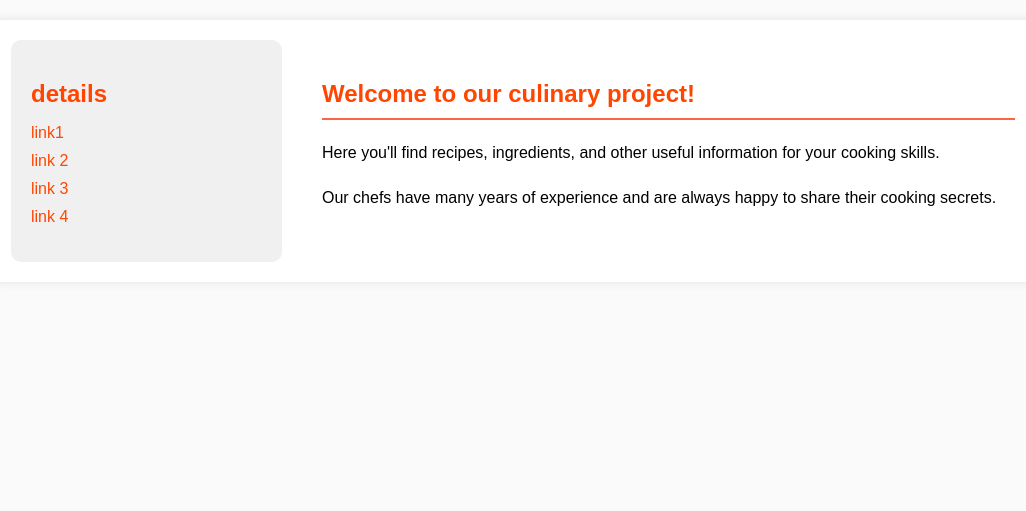
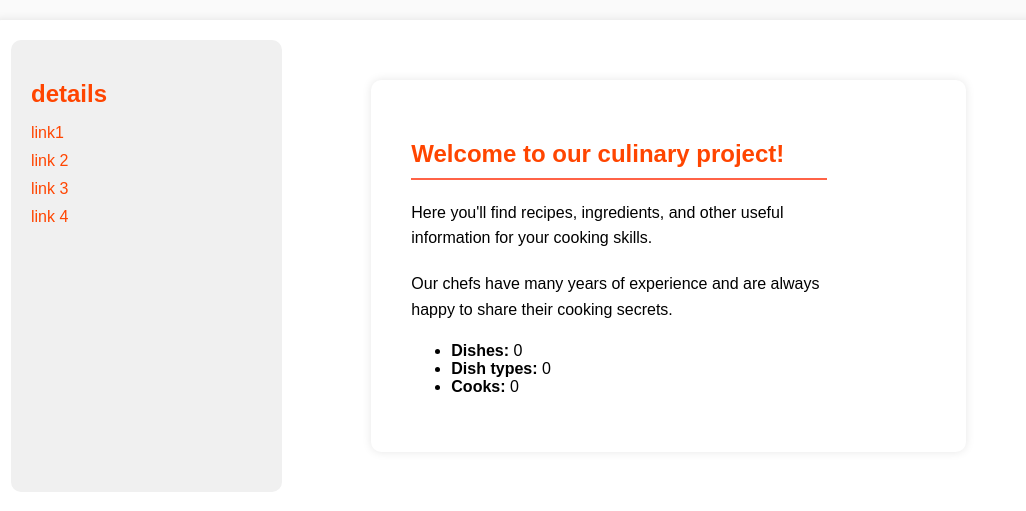
Before and after one commit to VShveda/kitchen_restaurant, a Django app: page / in a window 1280 px wide. Shown: the part 158-669 px from the top of the page, without its empty margins (117-1143 px from the left). Run offline with Django 5.2, Linux system fonts and the light colour scheme; data that the repository does not hold is empty.

Commit message:
finalized index.html add fixed flack8

```diff
--- a/kitchen/urls.py
+++ b/kitchen/urls.py
@@ -1,4 +1,5 @@
 from django.urls import path
+
 from kitchen.views import index
 
 
--- a/templates/kitchen/index.html
+++ b/templates/kitchen/index.html
@@ -3,10 +3,18 @@
 {% block title %}Home{% endblock %}
 
 {% block content %}
-<section class="main">
-    <h2>Welcome to our culinary project!</h2>
-    <p>Here you'll find recipes, ingredients, and other useful information for your cooking skills.</p>
-    <p>Our chefs have many years of experience and are always happy to share their cooking secrets.</p>
-    <!-- Додатковий контент -->
+<section class="container">
+  <div class="content">
+    <div class="main">
+      <h2>Welcome to our culinary project!</h2>
+      <p>Here you'll find recipes, ingredients, and other useful information for your cooking skills.</p>
+      <p>Our chefs have many years of experience and are always happy to share their cooking secrets.</p>
+      <ul>
+        <li><strong>Dishes:</strong> {{ dish_count }}</li>
+        <li><strong>Dish types:</strong> {{ dish_types_count }}</li>
+        <li><strong>Cooks:</strong> {{ cooks_count }}</li>
+      </ul>
+    </div>
+  </div>
 </section>
 {% endblock %}
```
Also changed, not shown: templates/includes/sidebar.html (+4 -4 lines).
